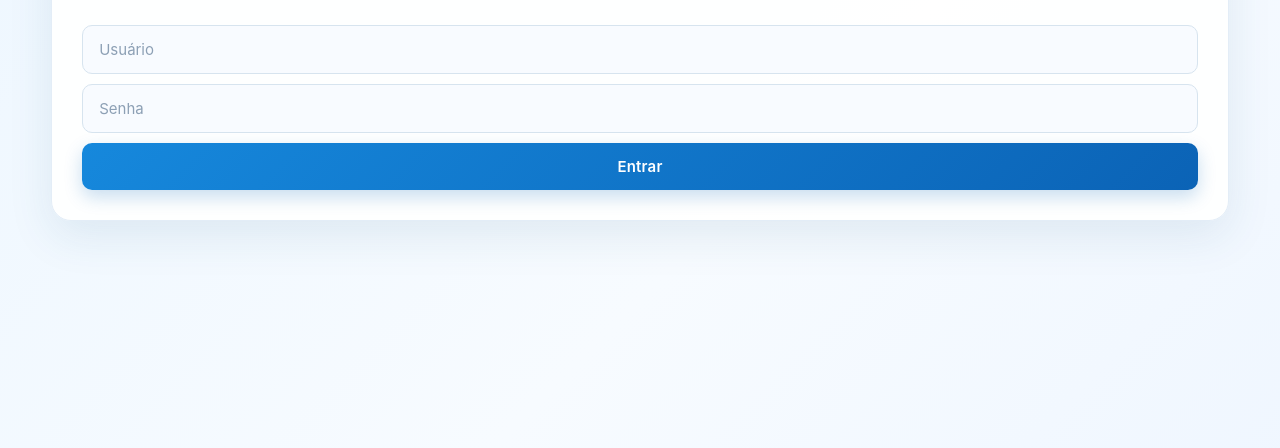
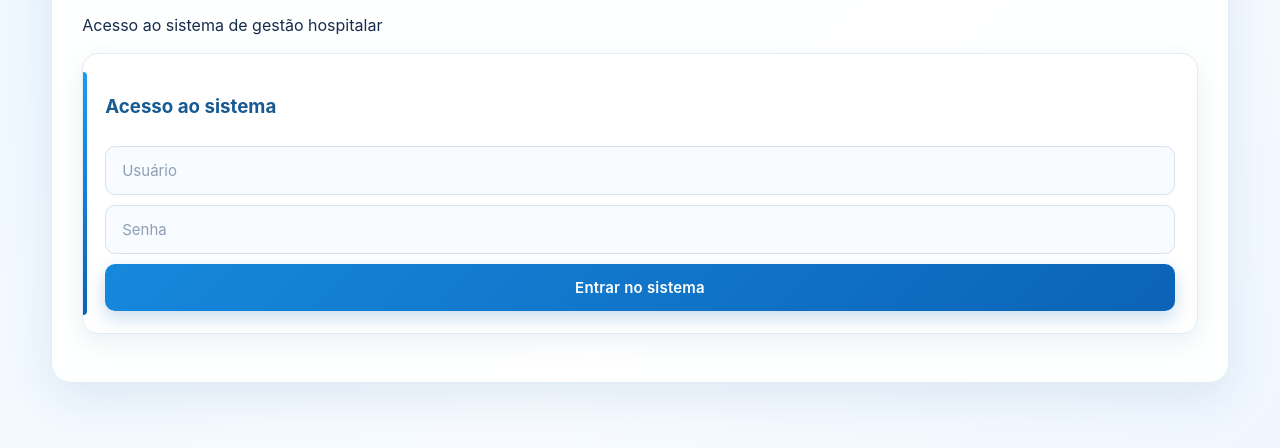
Before and after one commit to Joaoeden/projeto-sentinela-, a website: page frontend/index.html in a window 1280 px wide. Shown: the part 118-566 px from the top of the page. Drawn offline with Linux system fonts and the light colour scheme; files that its build step writes are made by us from their sources.

Commit message:
Refactor index.html with enhanced login functionality
Updated HTML structure and improved login function with validation and error handling.

```diff
--- a/frontend/index.html
+++ b/frontend/index.html
@@ -1,33 +1,128 @@
 <!DOCTYPE html>
-<html>
+<html lang="pt-BR">
+
 <head>
+  <meta charset="UTF-8">
+  <meta name="viewport" content="width=device-width, initial-scale=1.0">
+
+  <title>Sistema Hospitalar</title>
+
   <link rel="stylesheet" href="style.css">
 </head>
+
 <body>
+
   <div class="container">
+
     <h2>🏥 Sistema Hospitalar</h2>
-  <input id="usuario" placeholder="Usuário">
-  <input id="senha" type="password" placeholder="Senha">
-  <button onclick="login()">Entrar</button>
+
+    <p>
+      Acesso ao sistema de gestão hospitalar
+    </p>
+
+    <div class="card">
+
+      <h3>Acesso ao sistema</h3>
+
+      <input
+        id="usuario"
+        type="text"
+        placeholder="Usuário"
+        autocomplete="username"
+      >
+
+      <input
+        id="senha"
+        type="password"
+        placeholder="Senha"
+        autocomplete="current-password"
+      >
+
+      <button onclick="login()">
+        Entrar no sistema
+      </button>
+
     </div>
 
+  </div>
+
+
   <script>
+
     function login() {
+
+      const usuario =
+        document.getElementById("usuario").value;
+
+      const senha =
+        document.getElementById("senha").value;
+
+
+      if (!usuario || !senha) {
+
+        alert("Preencha o usuário e a senha.");
+
+        return;
+      }
+
+
       fetch("login", {
+
         method: "POST",
-    headers: {"Content-Type": "application/json"},
+
+        headers: {
+          "Content-Type": "application/json"
+        },
+
         body: JSON.stringify({
-      usuario: usuario.value,
-      senha: senha.value
+          usuario: usuario,
+          senha: senha
         })
+
       })
-  .then(r => r.json())
+
+      .then(r => {
+
+        if (!r.ok) {
+          throw new Error("Erro no login");
+        }
+
+        return r.json();
+
+      })
+
       .then(data => {
-    if(data.tipo === "triagem") location.href = "triagem.html";
-    if(data.tipo === "medico") location.href = "medico.html";
-    if(data.tipo === "atendimento") location.href = "atendimento.html";
+
+        if (data.tipo === "triagem") {
+          location.href = "triagem.html";
+        }
+
+        else if (data.tipo === "medico") {
+          location.href = "medico.html";
+        }
+
+        else if (data.tipo === "atendimento") {
+          location.href = "atendimento.html";
+        }
+
+        else {
+          alert("Usuário ou senha inválidos.");
+        }
+
+      })
+
+      .catch(error => {
+
+        console.error(error);
+
+        alert("Não foi possível conectar ao sistema.");
+
       });
+
     }
+
   </script>
+
 </body>
+
 </html>
```
Lines whose indentation alone changed are shown as unchanged.
